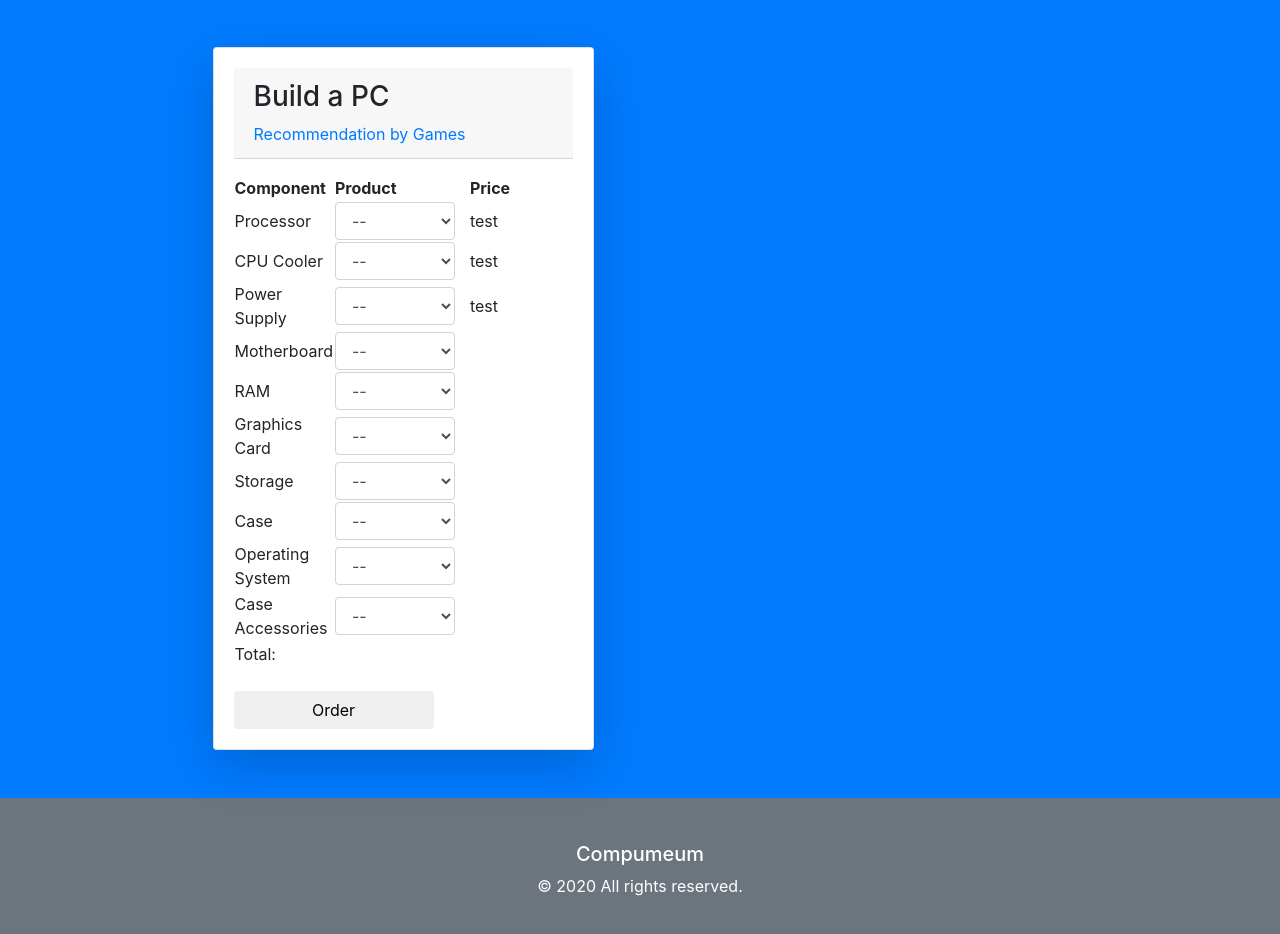
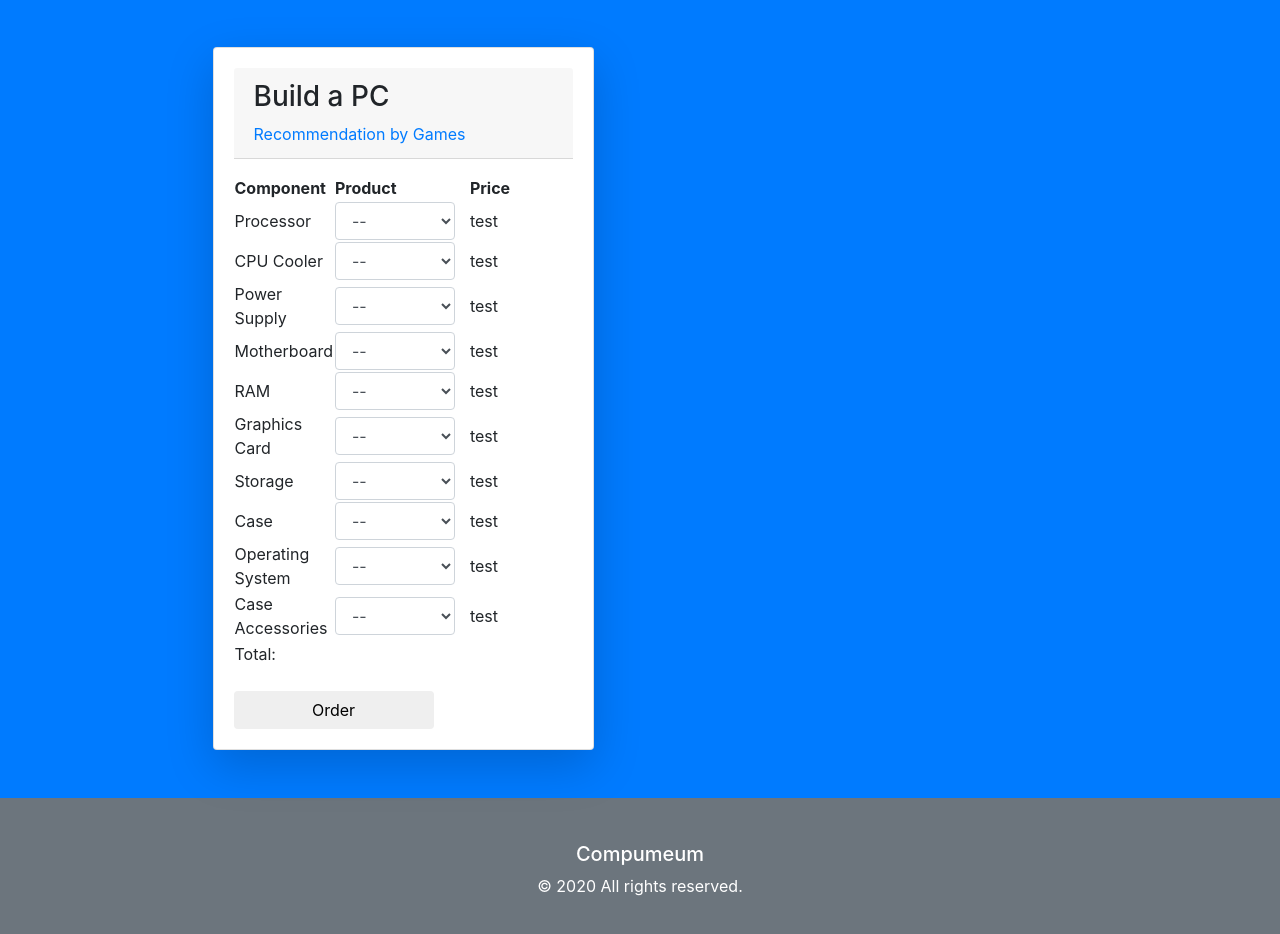
Before and after one commit to Kurohayabusa-r/project-se, a PHP site: page /build.php in a window 1280 px wide. Shown: the part 74-1008 px from the top of the page. Run offline with PHP 8.4, Linux system fonts and the light colour scheme; data that the repository does not hold is empty; some libraries are stand-ins or nearby versions.

Commit message:
Add files via upload

```diff
--- a/Project/build.php
+++ b/Project/build.php
@@ -121,6 +121,11 @@ session_start();
                             <option value="amdryzen7">AMD Ryzen 7</option>
                         </select>
                     </td>
+                    <div id="motherboard_price">
+                        <td scope="row" width="30%">
+                            <?= "test" ?>
+                        </td>
+                    </div>
                     </div>
                 </tr>
                 <tr class="components">
@@ -135,6 +140,11 @@ session_start();
                             <option value="amdryzen7">AMD Ryzen 7</option>
                         </select>
                     </td>
+                    <div id="ram_price">
+                        <td scope="row" width="30%">
+                            <?= "test" ?>
+                        </td>
+                    </div>
                     </div>
                 </tr>
                 <tr class="components">
@@ -149,6 +159,11 @@ session_start();
                             <option value="amdryzen7">AMD Ryzen 7</option>
                         </select>
                     </td>
+                    <div id="gpu_price">
+                        <td scope="row" width="30%">
+                            <?= "test" ?>
+                        </td>
+                    </div>
                     </div>
                 </tr>
                 <tr class="components">
@@ -163,6 +178,11 @@ session_start();
                             <option value="amdryzen7">AMD Ryzen 7</option>
                         </select>
                     </td>
+                    <div id="storage_price">
+                        <td scope="row" width="30%">
+                            <?= "test" ?>
+                        </td>
+                    </div>
                     </div>
                 </tr>
                 <tr class="components">
@@ -177,6 +197,11 @@ session_start();
                             <option value="amdryzen7">AMD Ryzen 7</option>
                         </select>
                     </td>
+                    <div id="cpu_case_price">
+                        <td scope="row" width="30%">
+                            <?= "test" ?>
+                        </td>
+                    </div>
                     </div>
                 </tr>
                 <tr class="components">
@@ -191,6 +216,11 @@ session_start();
                             <option value="amdryzen7">AMD Ryzen 7</option>
                         </select>
                     </td>
+                    <div id="os_price">
+                        <td scope="row" width="30%">
+                            <?= "test" ?>
+                        </td>
+                    </div>
                     </div>
                 </tr>
                 <tr class="components">
@@ -205,6 +235,11 @@ session_start();
                             <option value="amdryzen7">AMD Ryzen 7</option>
                         </select>
                     </td>
+                    <div id="accessories_price">
+                        <td scope="row" width="30%">
+                            <?= "test" ?>
+                        </td>
+                    </div>
                     </div>
                 </tr>
                 <tr class="total-price">
--- a/Project/login.php
+++ b/Project/login.php
@@ -208,7 +208,7 @@ session_start();
   </div>
 
   <footer>
-  <article class="bg-secondary">
+  <article class="bg-secondary" style="position: absolute; bottom: 0; width: 100%;">
     <div class="card-body text-center">
         <p class="h5 text-white mt-4"><a class="text-white" href="/project/index.php">Compumeum</a></p>
         <p class="text-white">© 2020 All rights reserved.</p>
--- a/Project/register.php
+++ b/Project/register.php
@@ -57,7 +57,7 @@ session_start();
         <div class="form-group">
             <label>Email address</label>
             <input type="email" class="form-control" name="email" required>
-            <small class="form-text text-muted">We'll never share your email with anyone else.</small>
+            <!-- <small class="form-text text-muted">We'll never share your email with anyone else.</small> -->
         </div> <!-- form-group end.// -->
         <div class="form-group">
                 <label class="form-check form-check-inline">
@@ -97,7 +97,7 @@ session_start();
         <div class="form-group">
             <button type="submit" class="btn btn-primary btn-block"> Sign Up  </button>
         </div> <!-- form-group// -->
-        <small class="text-muted">By clicking the 'Sign Up' button, you confirm that you accept our <br> Terms of use and Privacy Policy.</small>
+        <!-- <small class="text-muted">By clicking the 'Sign Up' button, you confirm that you accept our <br> Terms of use and Privacy Policy.</small>                                           -->
     </form>
     <div class="errorMessage">
         <!-- Show Error Message -->
```
Also changed, not shown: Project/database/compumeum.sql (added, +64 -0 lines), Project/Use Case.png (added).
